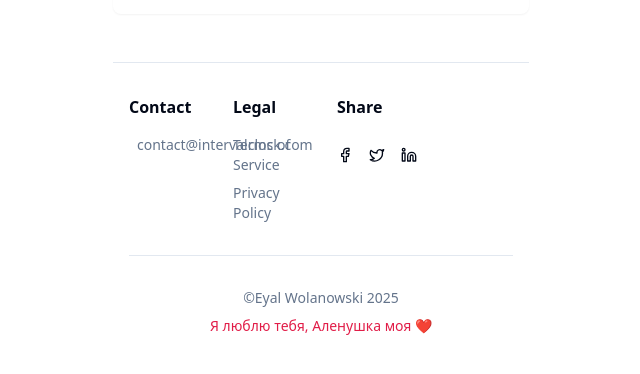
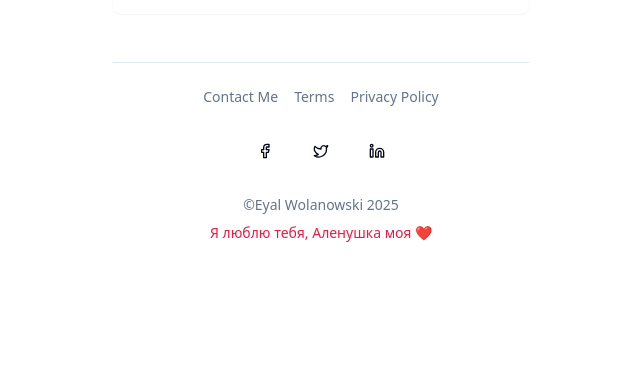
Before and after one commit to eyalptb/my-simple-interval-clock, a React (Vite) app: page / in a window 1280 px wide. Shown: the part 940-1314 px from the top of the page, without its empty margins (319-959 px from the left). After the commit the page ends 1239 px from the top, so only its background shows below. Built offline with nearby package versions, Linux system fonts and the light colour scheme; no server answers.

Commit message:
Refactor footer links and social icons.

```diff
--- a/src/pages/Index.tsx
+++ b/src/pages/Index.tsx
@@ -59,28 +59,13 @@ const Index = () => {
           </div>
 
           <footer className="mt-12 border-t border-border">
-            <div className="container mx-auto px-4 py-8 max-w-4xl">
-              <div className="grid grid-cols-1 md:grid-cols-2 lg:grid-cols-4 gap-8 mb-8">
-                <div>
-                  <h3 className="font-semibold mb-4">Contact</h3>
-                  <div className="space-y-2">
-                    <a href="mailto:contact@intervalclock.com" className="flex items-center gap-2 text-sm text-muted-foreground hover:text-foreground">
-                      <Mail size={16} />
-                      contact@intervalclock.com
-                    </a>
-                  </div>
-                </div>
+            <div className="container mx-auto px-4 py-6 flex flex-col items-center gap-6">
+              <nav className="flex gap-4 text-sm text-muted-foreground">
+                <a href="mailto:contact@intervalclock.com" className="hover:text-foreground">Contact Me</a>
+                <Link to="/terms" className="hover:text-foreground">Terms</Link>
+                <Link to="/privacy" className="hover:text-foreground">Privacy Policy</Link>
+              </nav>
 
-                <div>
-                  <h3 className="font-semibold mb-4">Legal</h3>
-                  <div className="space-y-2">
-                    <Link to="/terms" className="block text-sm text-muted-foreground hover:text-foreground">Terms of Service</Link>
-                    <Link to="/privacy" className="block text-sm text-muted-foreground hover:text-foreground">Privacy Policy</Link>
-                  </div>
-                </div>
-
-                <div>
-                  <h3 className="font-semibold mb-4">Share</h3>
               <div className="flex gap-4">
                 <Button variant="ghost" size="icon" onClick={() => window.open('https://facebook.com/sharer/sharer.php?u=' + window.location.href)}>
                   <Facebook size={20} />
@@ -92,10 +77,8 @@ const Index = () => {
                   <Linkedin size={20} />
                 </Button>
               </div>
-                </div>
-              </div>
 
-              <div className="text-center text-sm text-muted-foreground border-t border-border pt-8">
+              <div className="text-center text-sm text-muted-foreground">
                 <p>©Eyal Wolanowski {new Date().getFullYear()}</p>
                 <p className="mt-2 text-rose-600">Я люблю тебя, Аленушка моя ❤️</p>
               </div>
```
Lines whose indentation alone changed are shown as unchanged.
